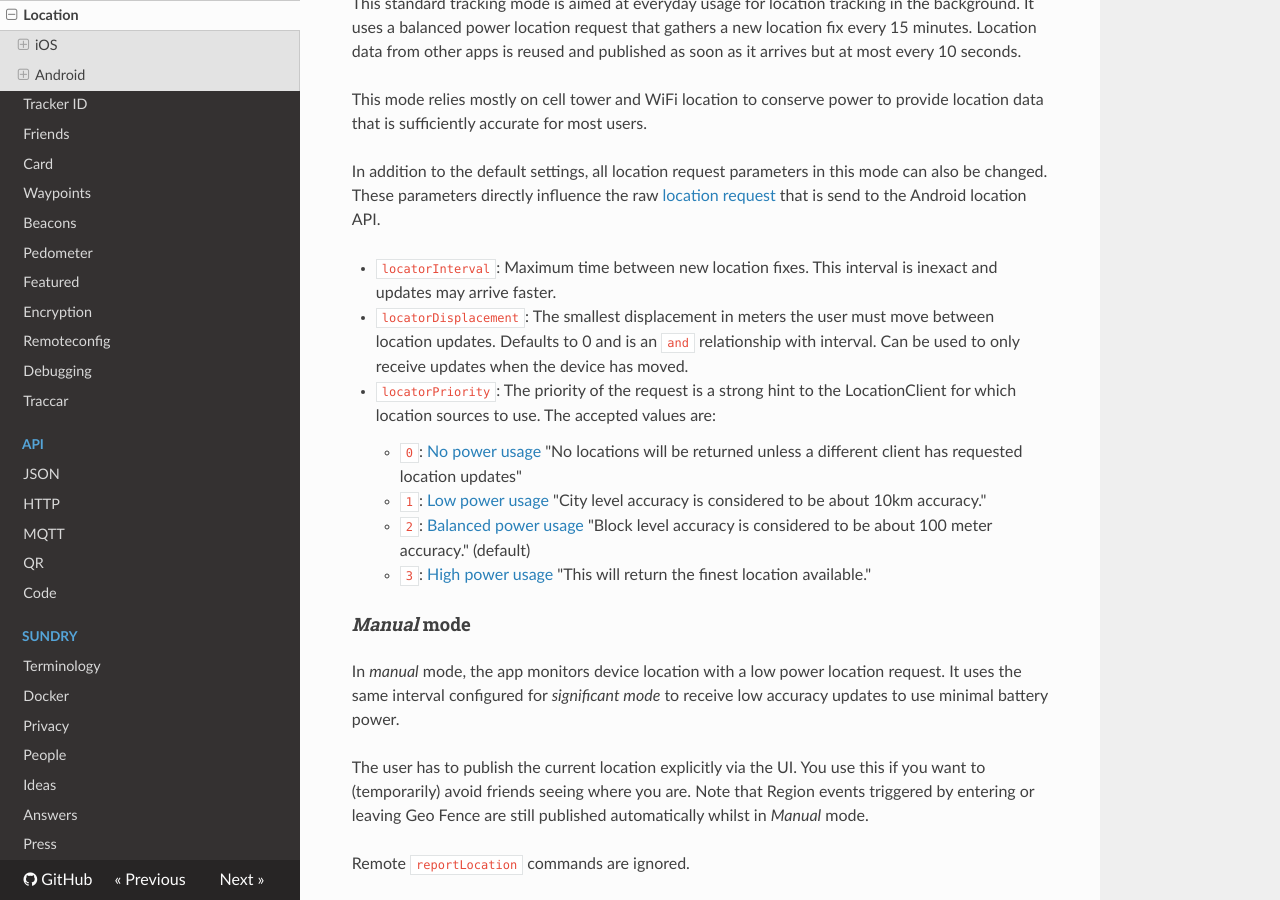
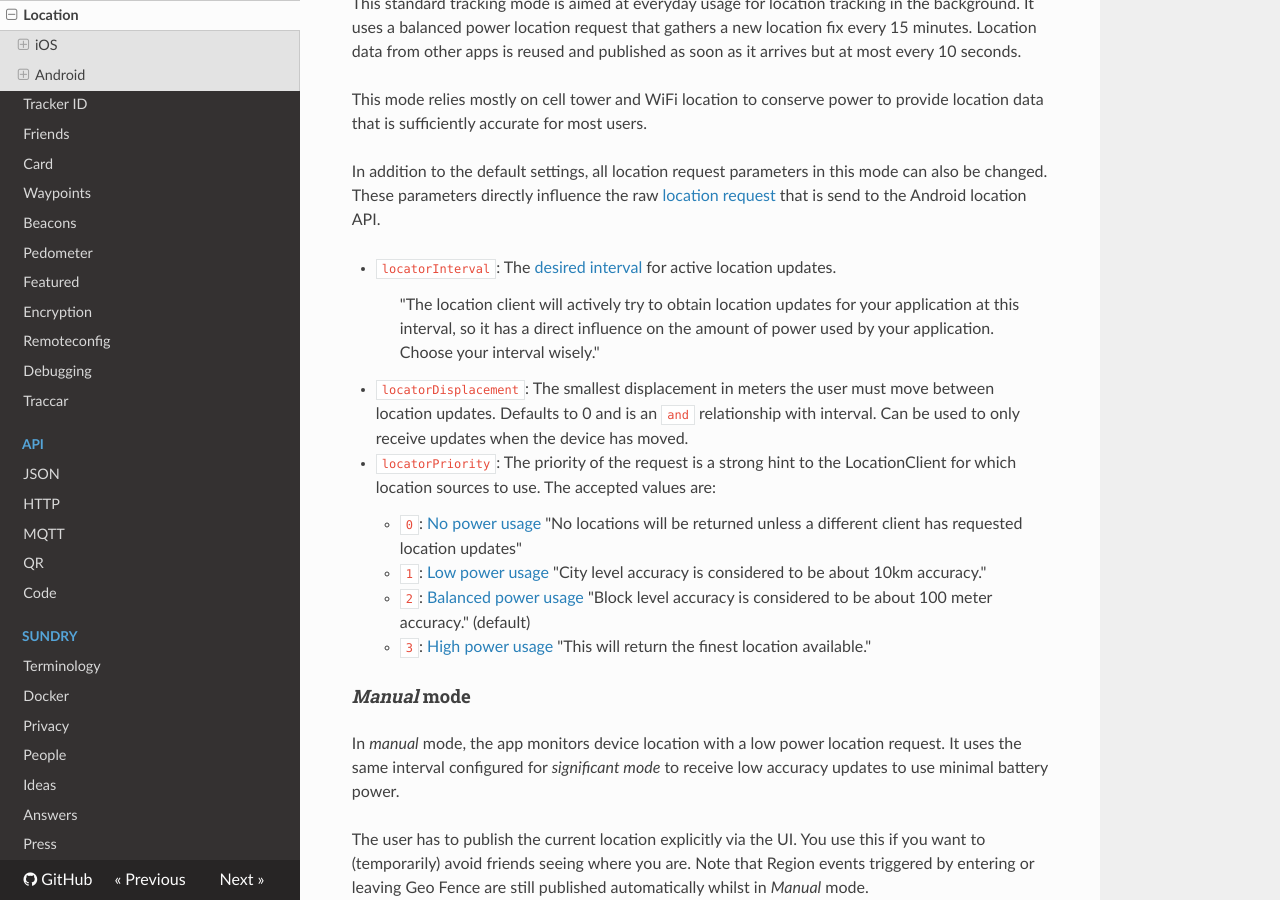
Before and after one commit to owntracks/booklet, an MkDocs documentation site: the page built from docs/features/location.md, in a window 1280 px wide and 900 px high, scrolled down 3312 px. Built offline with MkDocs 1.6.1, drawn with Linux system fonts in a browser that asks for light colours; nearby versions of some CDN libraries; old or Windows-style settings are respelled for this version of MkDocs.

Commit message:
Clarify that the locatorInterval is the desired interval and not the maximum interval and quote info about battery usage

```diff
--- a/docs/features/location.md
+++ b/docs/features/location.md
@@ -134,7 +134,8 @@ This mode relies mostly on cell tower and WiFi location to conserve power to pro
 
 In addition to the default settings, all location request parameters in this mode can also be changed. These parameters directly influence the raw [location request](https://developers.google.com/android/reference/com/google/android/gms/location/LocationRequest) that is send to the Android location API.
 
-* `locatorInterval`: Maximum time between new location fixes. This interval is inexact and updates may arrive faster.
+* `locatorInterval`: The [desired interval](https://developers.google.com/android/reference/com/google/android/gms/location/LocationRequest#public-locationrequest-setinterval-long-millis) for active location updates.
+>    "The location client will actively try to obtain location updates for your application at this interval, so it has a direct influence on the amount of power used by your application. Choose your interval wisely."
 
 * `locatorDisplacement`: The smallest displacement in meters the user must move between location updates. Defaults to 0 and is an `and` relationship with interval. Can be used to only receive updates when the device has moved.
 
```
